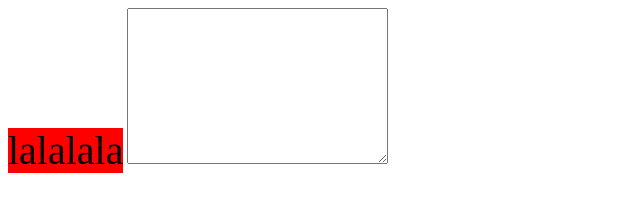
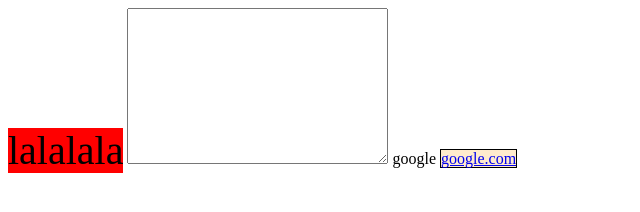
Before and after one commit to wjdgh7587/Study_HTML, a plain HTML site: page Css-state/index.html in a window 1280 px wide. Shown: the whole page, without its empty margins (0-640 px from the left). Drawn offline with Linux system fonts and the light colour scheme.

Commit message:
Update index.html

```diff
--- a/Css-state/index.html
+++ b/Css-state/index.html
@@ -21,10 +21,19 @@
                 background-color: black;
                 /* The most powerful thing */
             }
+            a{
+                background-color: blanchedalmond;
+                border: 1px solid black;
+            }
+            .a:visited{
+                background-color: yellow;
+            }
         </style>
     </head>
     <body>
         <span class="box">lalalala</span>
         <textarea name="box2" id="" cols="30" rows="10" class="box2"></textarea>
+        <span class="box3">google</span>
+        <a href="https:www.google.com" target="_blank">google.com</a>
     </body>
 </html>
```
